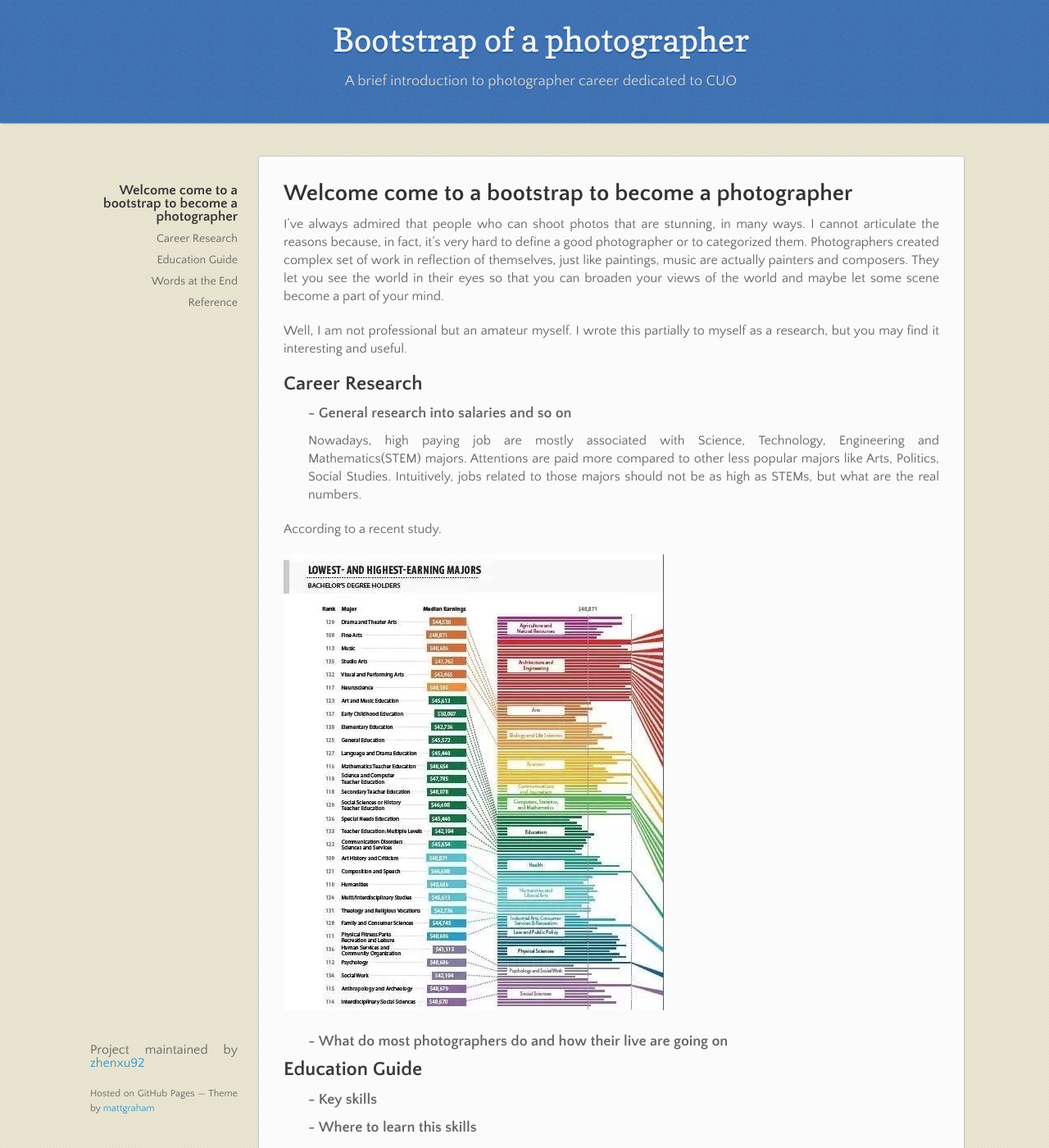
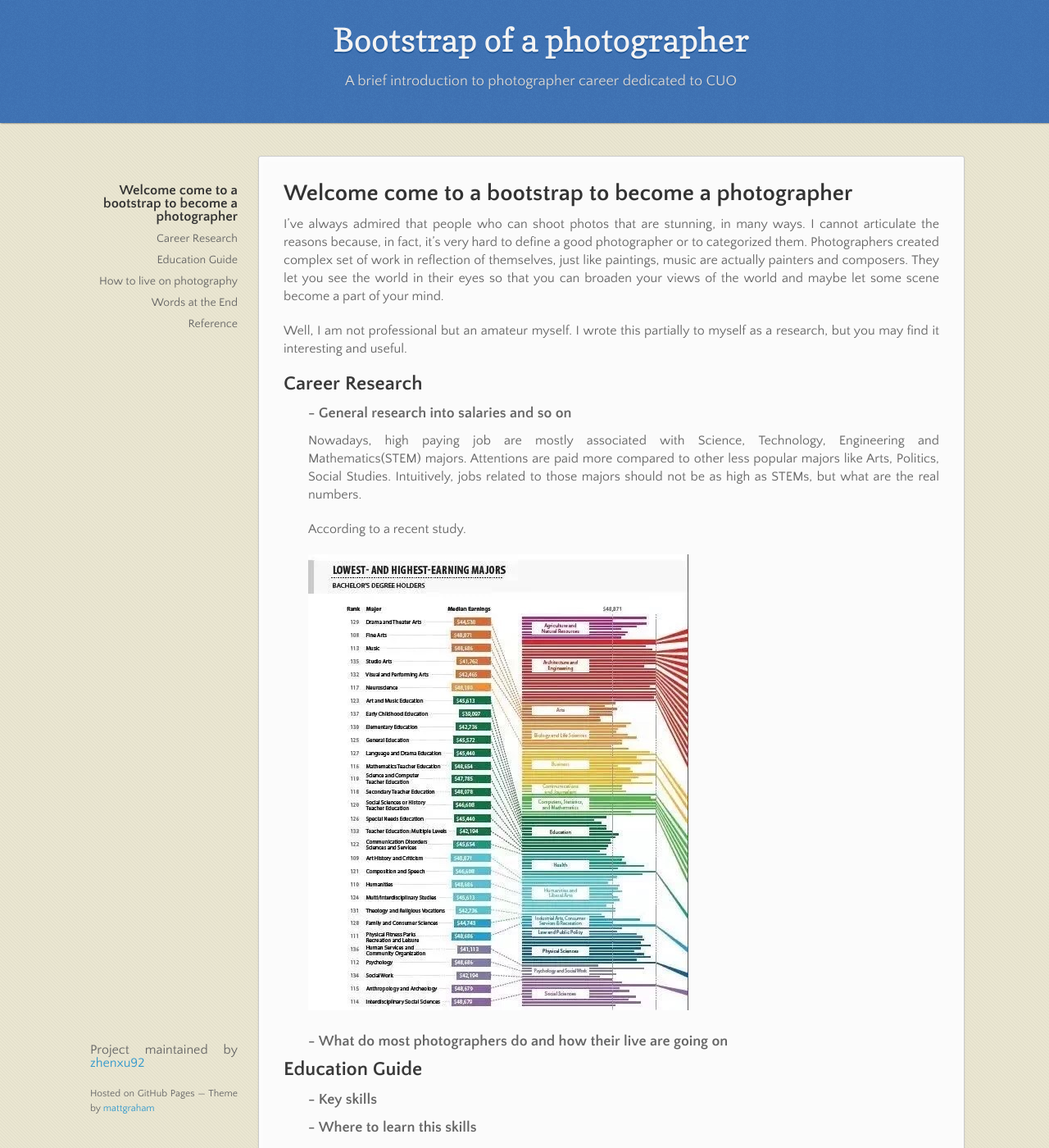
Before and after one commit to zhenxu92/BootstrapOfPhotographer, a Jekyll site: the page built from index.md, in a window 1280 px wide and 1400 px high. Shown: the whole window at 82% size. Built offline with Jekyll 4.4.1, drawn with Linux system fonts in a browser that asks for light colours; our own code applies the rules of GitHub Pages for plain Markdown files; some of the changed text lies outside the part shown.

Commit message:
modify h3 p relation

```diff
--- a/_sass/jekyll-theme-leap-day.scss
+++ b/_sass/jekyll-theme-leap-day.scss
@@ -48,7 +48,7 @@ h3 {
   line-height: 24px;
 }
 
-h3 + p {
+h3 ~ p {
   padding-left: 30px;
 }
 
--- a/assets/css/style.scss
+++ b/assets/css/style.scss
@@ -15,3 +15,7 @@ p {
   text-align: center;
   margin-top: 15px;
 }
+
+section > img {
+  width: 100%;
+}
--- a/index.md
+++ b/index.md
@@ -31,7 +31,7 @@ According to a recent study.
 ### - Options
 
 
-### - How to live on photography
+## How to live on photography
 
 How do photographer live economically? -> They borrow it from their parents.
 
```
